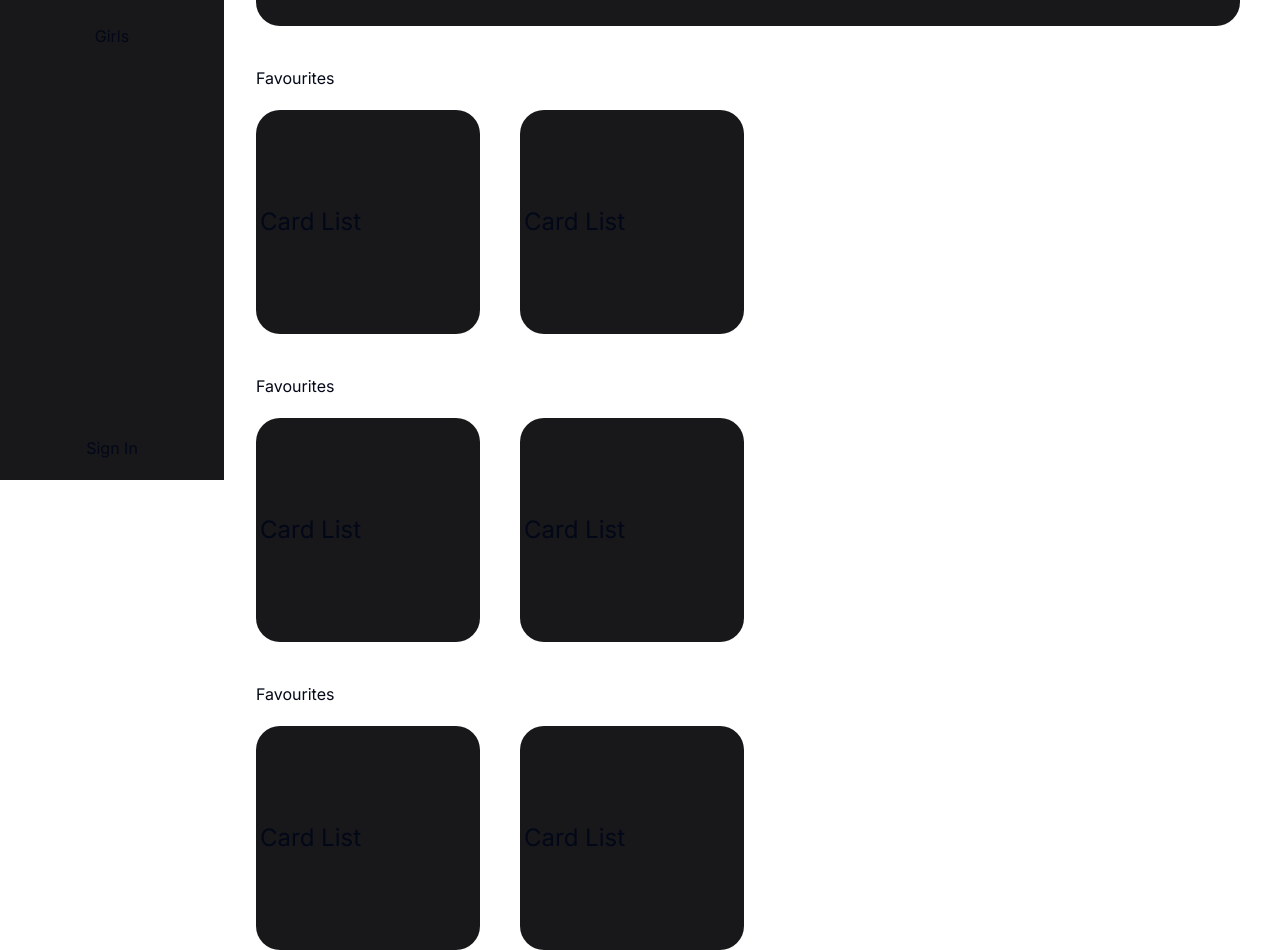
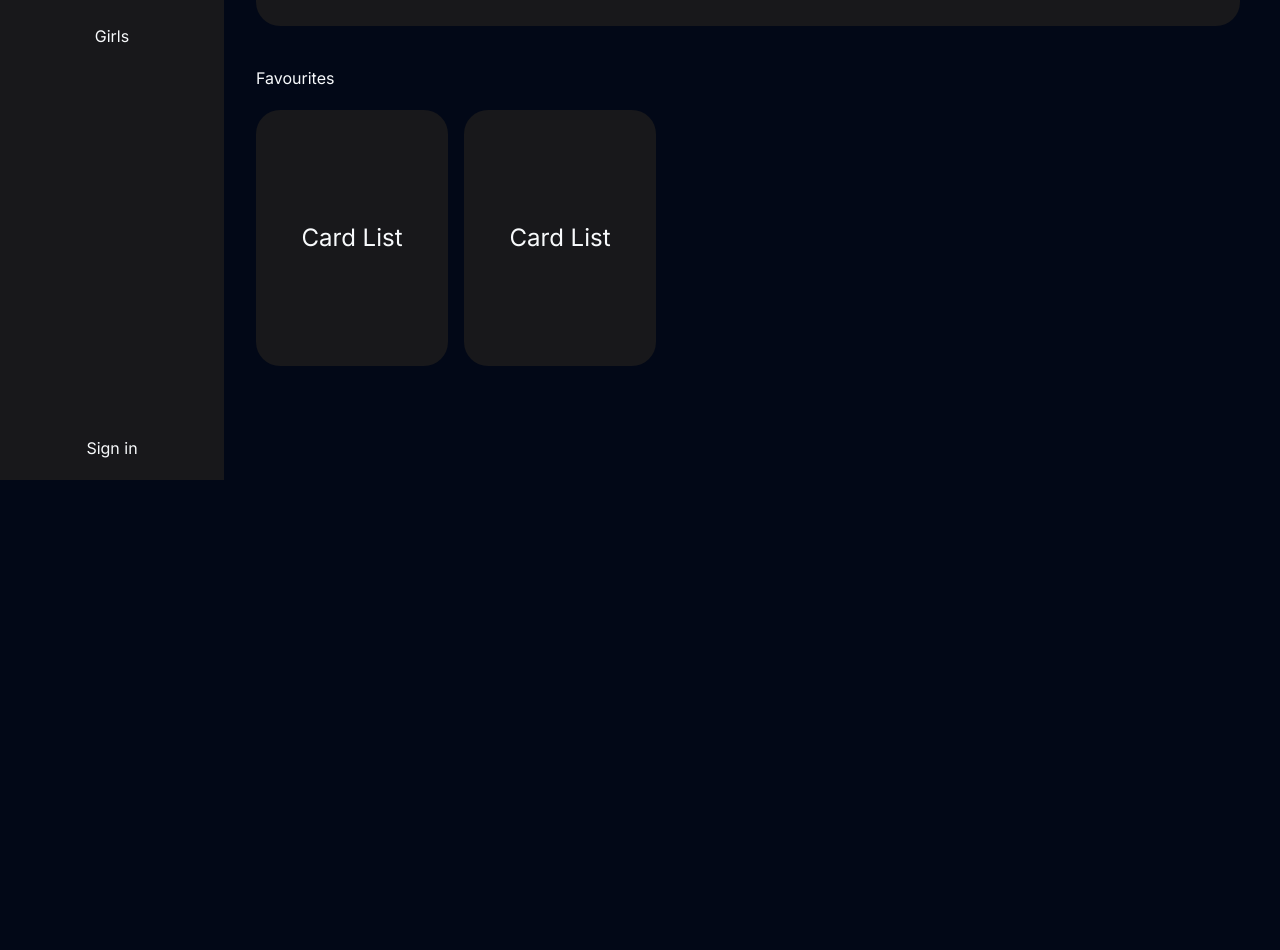
Before and after one commit to mayank2130/save-it, a Next.js app: page /landing in a window 1280 px wide. Shown: the part 320-1270 px from the top of the page. After the commit the page ends 870 px from the top, so only its background shows below. Built offline with nearby package versions, Linux system fonts and the light colour scheme.

Commit message:
overlay login

```diff
--- a/app/landing/page.tsx
+++ b/app/landing/page.tsx
@@ -1,9 +1,19 @@
-import React from "react";
+"use client";
+import React, { useState } from "react";
 import { badgeVariants } from "@/components/ui/badge";
 import Link from "next/link";
 import { cn } from "@/lib/utils";
+import DarkMode from "@/components/DarkMode";
+import { Button } from "@/components/ui/button";
+import Overlay from "@/components/LoginOverlay/OverLay";
 
 function Page() {
+  const [isOverlayVisible, setIsOverlayVisible] = useState(false);
+
+  const toggleOverlay = () => {
+    setIsOverlayVisible(!isOverlayVisible);
+  };
+
   return (
     <div className="flex flex-col lg:flex-row">
       {/* Side Navigation */}
@@ -22,7 +32,11 @@ function Page() {
             Girls
           </Link>
         </div>
-        <div className="pb-5">Sign In</div>
+        <div className="pb-5">
+          {" "}
+          <button onClick={toggleOverlay}>Sign in</button>
+          <Overlay isVisible={isOverlayVisible} onClose={toggleOverlay} />
+        </div>
       </div>
 
       {/* Scroll List and search bar */}
@@ -59,6 +73,7 @@ function Page() {
               Badge
             </Link>
           </div>
+          <DarkMode />
         </div>
 
         {/* Card */}
@@ -77,7 +92,7 @@ function Page() {
         </div>
         <div className="flex flex-row">
           <div className="pl-64">
-            <div className="rounded-3xl bg-zinc-900 p-1 w-56 max-w-xs flex h-56 items-center flex-row justify-between border-black">
+            <div className="rounded-3xl bg-zinc-900 p-1 w-48 max-w-xs flex h-64 items-center flex-row justify-center border-black">
               <div className="space-y-7">
                 <div className="py-20">
                   <div className="text-2xl">Card List</div>
@@ -85,57 +100,10 @@ function Page() {
               </div>
             </div>
           </div>
-          <div className="pl-10">
-            <div className="rounded-3xl bg-zinc-900 p-1 w-56 max-w-xs flex h-56 items-center flex-row justify-between border-black">
-              <div className="space-y-7">
-                <div className="py-20">
-                  <div className="text-2xl">Card List</div>
-                </div>
-              </div>
-            </div>
-          </div>
-        </div>
-
-        <div className="pl-64 pb-5 pt-10">
-          <p>Favourites</p>
-        </div>
-        <div className="flex flex-row">
-          <div className="pl-64">
-            <div className="rounded-3xl bg-zinc-900 p-1 w-56 max-w-xs flex h-56 items-center flex-row justify-between border-black">
-              <div className="space-y-7">
-                <div className="py-20">
-                  <div className="text-2xl">Card List</div>
-                </div>
-              </div>
-            </div>
-          </div>
-          <div className="pl-10">
-            <div className="rounded-3xl bg-zinc-900 p-1 w-56 max-w-xs flex h-56 items-center flex-row justify-between border-black">
-              <div className="space-y-7">
-                <div className="py-20">
-                  <div className="text-2xl">Card List</div>
-                </div>
-              </div>
-            </div>
-          </div>
-        </div>
-        <div className="pl-64 pb-5 pt-10">
-          <p>Favourites</p>
-        </div>
-        <div className="flex flex-row">
-          <div className="pl-64">
-            <div className="rounded-3xl bg-zinc-900 p-1 w-56 max-w-xs flex h-56 items-center flex-row justify-between border-black">
-              <div className="space-y-7">
-                <div className="py-20">
-                  <div className="text-2xl">Card List</div>
-                </div>
-              </div>
-            </div>
-          </div>
-          <div className="pl-10">
-            <div className="rounded-3xl bg-zinc-900 p-1 w-56 max-w-xs flex h-56 items-center flex-row justify-between border-black">
-              <div className="space-y-7">
-                <div className="py-20">
+          <div className="pl-4">
+            <div className="rounded-3xl bg-zinc-900 p-1 w-48 max-w-xs flex h-64 items-center flex-row justify-center border-black">
+              <div className="space-y-7 ">
+                <div className="py-20 ">
                   <div className="text-2xl">Card List</div>
                 </div>
               </div>
--- a/app/layout.tsx
+++ b/app/layout.tsx
@@ -1,6 +1,7 @@
 import type { Metadata } from "next";
 import { Inter } from "next/font/google";
 import "./globals.css";
+import Footer from "@/components/Footer";
 const inter = Inter({ subsets: ["latin"] });
 
 export const metadata: Metadata = {
@@ -16,7 +17,10 @@ export default function RootLayout({
   return (
     <>
       <html lang="en">
-        <body className={inter.className}>{children}</body>
+        <body className={inter.className}>
+          {children}
+          <Footer />
+        </body>
       </html>
     </>
   );
--- /dev/null
+++ b/components/Footer.tsx
@@ -0,0 +1,9 @@
+import React from 'react'
+
+function Footer() {
+  return (
+    <div className='py-20'>Footer</div>
+  )
+}
+
+export default Footer
--- /dev/null
+++ b/components/LoginOverlay/OverLay.tsx
@@ -0,0 +1,43 @@
+// components/Overlay.tsx
+import React from "react";
+import styles from "./Overlay.module.css";
+
+interface OverlayProps {
+  isVisible: boolean;
+  onClose: () => void;
+}
+
+const Overlay: React.FC<OverlayProps> = ({ isVisible, onClose }) => {
+  if (!isVisible) return null;
+
+  return (
+    <div className={styles.overlay}>
+      <div className={`${styles.content} p-8 sm:p-6`}>
+        <div className="flex justify-end">
+          <button
+            className="bg-slate-700 text-white mb-10 p-2 rounded-full"
+            onClick={onClose}
+          >
+            <p className="text-sm pl-2 pr-2">Close</p>
+          </button>
+        </div>
+        <h2 className="text-2xl mb-3 text-black text-center">
+          Create an Account
+        </h2>
+        <h2 className="text-sm mb-10 text-black text-center">
+          or sign in by entering your number
+        </h2>
+        <input
+          type="text"
+          placeholder="Input 1"
+          className="mb-4 p-2 border rounded w-full"
+        />
+        <button className="bg-black text-white p-3 rounded-3xl w-56">
+          Continue
+        </button>
+      </div>
+    </div>
+  );
+};
+
+export default Overlay;
--- /dev/null
+++ b/components/LoginOverlay/Overlay.module.css
@@ -0,0 +1,35 @@
+/* components/Overlay.module.css */
+.overlay {
+  position: fixed;
+  top: 0;
+  left: 0;
+  width: 100%;
+  height: 100%;
+  background: rgba(0, 0, 0, 0.7);
+  display: flex;
+  align-items: center;
+  justify-content: center;
+  z-index: 1000;
+}
+
+.content {
+  background: white;
+  height: auto;
+  max-height: fit-content;
+  border-radius: 5px;
+  text-align: center;
+  width: 80%;
+  max-width: 500px;
+  position: relative;
+}
+
+.closeButton {
+  position: absolute;
+  top: 10px;
+  right: 10px;
+  background: none;
+  border: none;
+  font-size: 20px;
+  cursor: pointer;
+  color: black;
+}
```
